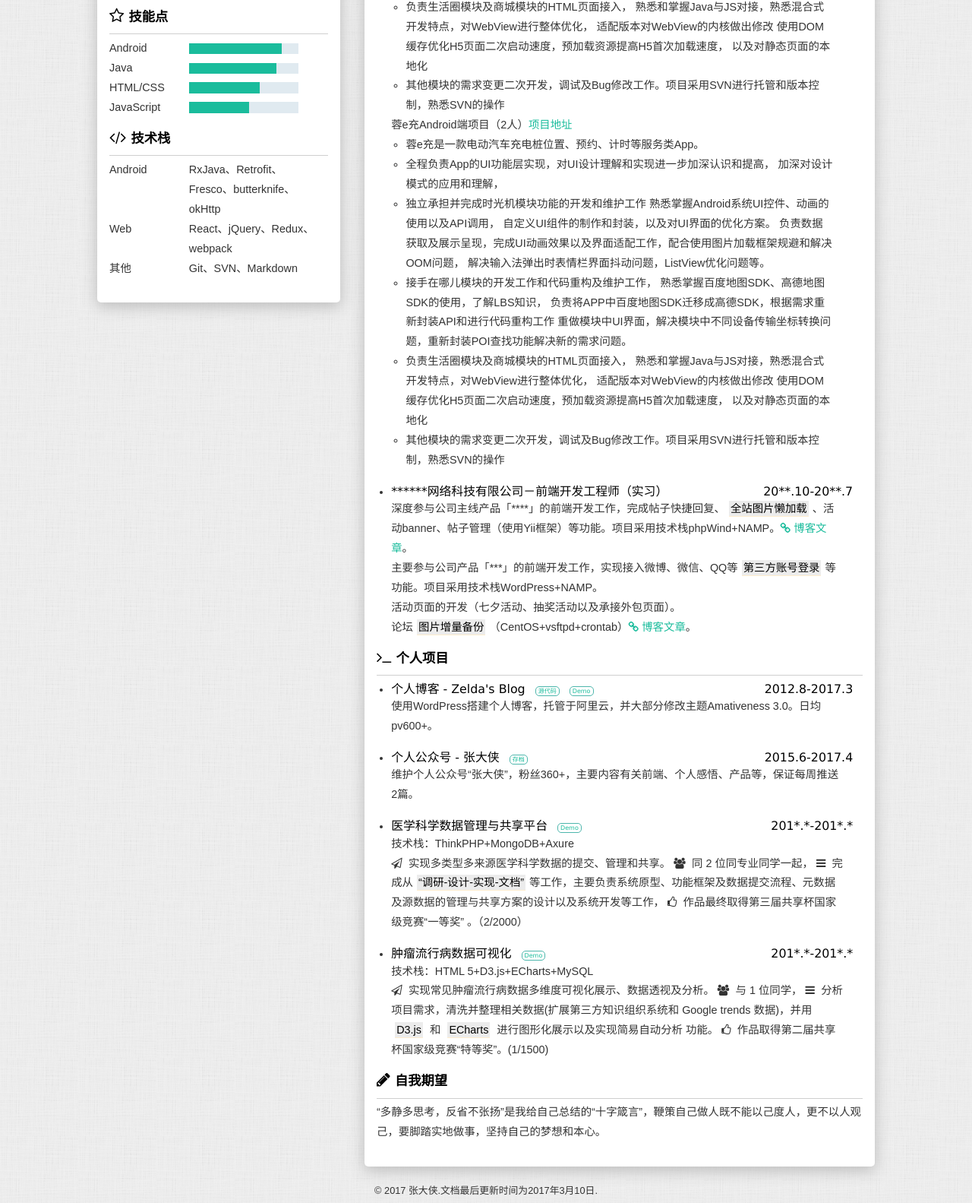
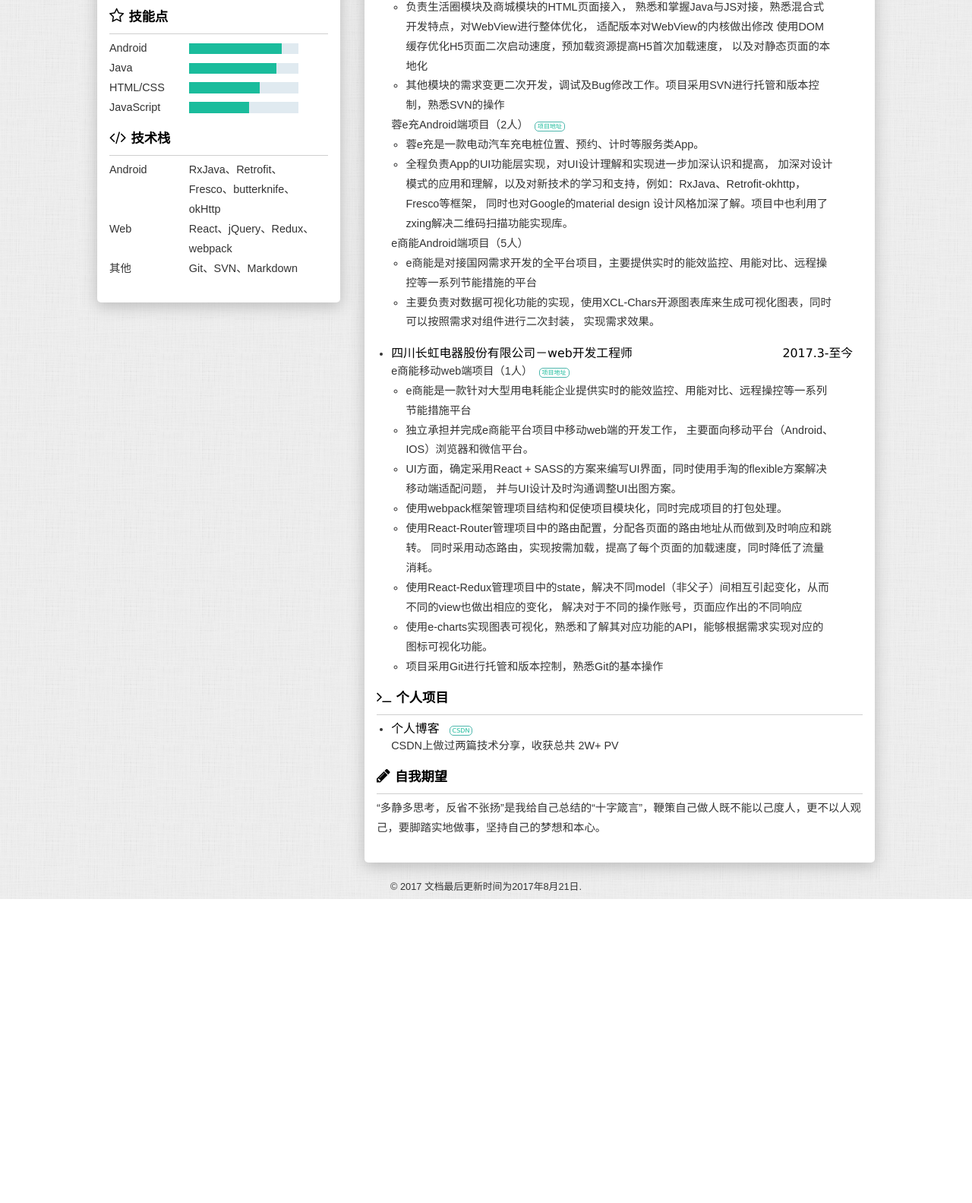
Before and after one commit to Hwacc/resume, a plain HTML site: page index.html in a window 1280 px wide. Shown: the part 565-2148 px from the top of the page at 76% size. After the commit the page ends 1748 px from the top, so only its background shows below. Drawn offline with Linux system fonts and the light colour scheme.

Commit message:
final edit

```diff
--- a/index.html
+++ b/index.html
@@ -61,7 +61,7 @@
                     </li>
                     <li>
                         <label>邮箱</label>
-                        <a href="mshcccch@gmail.com" target="_blank">mshcccch@gmail.com</a>
+                        <a href="mailto:mshcccch@gmail.com?subject=Hello%20Interview" target="_blank">mshcccch@gmail.com</a>
                     </li>
                     <li>
                         <label>个人博客</label>
@@ -141,7 +141,7 @@
                         <ul class="info-content">
 							<li class="info-li">
 								<ul class="info-ul">
-									小生活Android端项目（4人）<span class="link"><a href="http://itsay.tech/" target="_blank">App下载</a></span>
+									小生活Android端项目（4人）<span class="link"><a href="http://sj.qq.com/myapp/detail.htm?apkName=com.changhong.mhome" target="_blank">App下载</a></span>
 									<li>小生活是一款围绕家庭展开的生活服务类App，旨在联系家庭，建立以家为单位的生态圈。
 									主要负责深度参与小生活项目Android端开发工作</li>
 									<li>独立承担并完成注册登录模块的开发和维护工作
@@ -174,49 +174,63 @@
 							</li>
 							<li class="info-li">
 								<ul class="info-ul">
-									蓉e充Android端项目（2人）<span class="link"><a href="http://itsay.tech/" target="_blank">项目地址</a></span>
+									蓉e充Android端项目（2人）<span class="link"><a href="http://code.taobao.org/p/rongechong/src/" target="_blank">项目地址</a></span>
 									<li>蓉e充是一款电动汽车充电桩位置、预约、计时等服务类App。
 									</li>
 									<li>
 									全程负责App的UI功能层实现，对UI设计理解和实现进一步加深认识和提高，
-									加深对设计模式的应用和理解，
+									加深对设计模式的应用和理解，以及对新技术的学习和支持，例如：RxJava、Retrofit-okhttp，Fresco等框架，
+									同时也对Google的material design 设计风格加深了解。项目中也利用了zxing解决二维码扫描功能实现库。
+									</li>
+								</ul>
+							</li>
+							<li class="info-li">
+								<ul class="info-ul">
+									e商能Android端项目（5人）
+									<li>e商能是对接国网需求开发的全平台项目，主要提供实时的能效监控、用能对比、远程操控等一系列节能措施的平台
 									</li>
 									<li>
-									独立承担并完成时光机模块功能的开发和维护工作
-									熟悉掌握Android系统UI控件、动画的使用以及API调用，
-									自定义UI组件的制作和封装，以及对UI界面的优化方案。
-									负责数据获取及展示呈现，完成UI动画效果以及界面适配工作，配合使用图片加载框架规避和解决OOM问题，
-									解决输入法弹出时表情栏界面抖动问题，ListView优化问题等。
+									主要负责对数据可视化功能的实现，使用XCL-Chars开源图表库来生成可视化图表，同时可以按照需求对组件进行二次封装，
+									实现需求效果。
 									</li>
-									<li>
-									接手在哪儿模块的开发工作和代码重构及维护工作，
-									熟悉掌握百度地图SDK、高德地图SDK的使用，了解LBS知识，
-									负责将APP中百度地图SDK迁移成高德SDK，根据需求重新封装API和进行代码重构工作
-									重做模块中UI界面，解决模块中不同设备传输坐标转换问题，重新封装POI查找功能解决新的需求问题。
-									</li>
-									<li>
-									负责生活圈模块及商城模块的HTML页面接入，
-									熟悉和掌握Java与JS对接，熟悉混合式开发特点，对WebView进行整体优化，
-									适配版本对WebView的内核做出修改
-									使用DOM缓存优化H5页面二次启动速度，预加载资源提高H5首次加载速度，
-									以及对静态页面的本地化
-									</li>
-									<li>其他模块的需求变更二次开发，调试及Bug修改工作。项目采用SVN进行托管和版本控制，熟悉SVN的操作</li>
 								</ul>
 							</li>
                         </ul>
                     </li>
                     <li>
                         <h3>
-                            <span>******网络科技有限公司－前端开发工程师（实习）</span>
-                            <time>20**.10-20**.7</time>
+                            <span>四川长虹电器股份有限公司－web开发工程师</span>
+                            <time>2017.3-至今</time>
                         </h3>
                         <ul class="info-content">
-                            <li>深度参与公司主线产品「****」的前端开发工作，完成帖子快捷回复、<mark>全站图片懒加载</mark>、活动banner、帖子管理（使用Yii框架）等功能。项目采用技术栈phpWind+NAMP。<a href="http://itsay.tech/162/" target="_blank"><i class="fa fa-link" aria-hidden="true"></i>博客文章</a>。</li>
-                            <li>主要参与公司产品「***」的前端开发工作，实现接入微博、微信、QQ等<mark>第三方账号登录</mark>等功能。项目采用技术栈WordPress+NAMP。</li>
-                            <li>活动页面的开发（七夕活动、抽奖活动以及承接外包页面）。</li>
-                            <li>论坛<mark>图片增量备份</mark>（CentOS+vsftpd+crontab）<a href="http://itsay.tech/166/" target="_blank"><i class="fa fa-link" aria-hidden="true"></i>博客文章</a>。</li>
-                        </ul>
+							<li class="info-li">
+								<ul class="info-ul">
+									e商能移动web端项目（1人）<span class="link"><a href="http://wap.eshangneng.com" target="_blank">项目地址</a></span>
+									<li>e商能是一款针对大型用电耗能企业提供实时的能效监控、用能对比、远程操控等一系列节能措施平台</li>
+									<li>独立承担并完成e商能平台项目中移动web端的开发工作，
+										主要面向移动平台（Android、IOS）浏览器和微信平台。
+									</li>
+									<li>
+										UI方面，确定采用React + SASS的方案来编写UI界面，同时使用手淘的flexible方案解决移动端适配问题，
+										并与UI设计及时沟通调整UI出图方案。
+									</li>
+									<li>
+										使用webpack框架管理项目结构和促使项目模块化，同时完成项目的打包处理。
+									</li>
+									<li>
+										使用React-Router管理项目中的路由配置，分配各页面的路由地址从而做到及时响应和跳转。
+										同时采用动态路由，实现按需加载，提高了每个页面的加载速度，同时降低了流量消耗。
+									</li>
+									<li>使用React-Redux管理项目中的state，解决不同model（非父子）间相互引起变化，从而不同的view也做出相应的变化，
+										解决对于不同的操作账号，页面应作出的不同响应</li>
+									<li>
+										使用e-charts实现图表可视化，熟悉和了解其对应功能的API，能够根据需求实现对应的图标可视化功能。
+									</li>
+									<li> 项目采用Git进行托管和版本控制，熟悉Git的基本操作</li>
+								</ul>
+							</li>
+						</ul>
+                    </li>
                     </li>
                 </ul>
             </div>
@@ -227,76 +241,14 @@
                 <ul>
                     <li>
                         <h3>
-                            <span>个人博客 - Zelda's Blog</span>
-                            <span class="link"><a href="https://github.com/zelda/Amativeness" target="_blank">源代码</a></span>
-                            <span class="link"><a href="http://itsay.tech/" target="_blank">Demo</a></span>
-                            <time>2012.8-2017.3</time>
+                            <span>个人博客</span>
+                            <span class="link"><a href="http://blog.csdn.net/u012227600" target="_blank">CSDN</a></span>
                         </h3>
                         <ul class="info-content">
-                            <li>使用WordPress搭建个人博客，托管于阿里云，并大部分修改主题Amativeness 3.0。日均pv600+。</li>
+                            <li>CSDN上做过两篇技术分享，收获总共 2W+ PV</li>
                         </ul>
                     </li>
-                    <li>
-                        <h3>
-                            <span>个人公众号 - 张大侠</span>
-                            <span class="link"><a href="http://itsay.tech/mp/" target="_blank">存档</a></span>
-                            <time>2015.6-2017.4</time>
-                        </h3>
-                        <ul class="info-content">
-                            <li>维护个人公众号“张大侠”，粉丝360+，主要内容有关前端、个人感悟、产品等，保证每周推送2篇。</li>
-                        </ul>
-                    </li>
-                    <li>
-                        <h3>
-                            <span>医学科学数据管理与共享平台</span>
-                            <span class="link"><a href="http://med-it.cn/SDMSPM/index.php" target="_blank">Demo</a></span>
-                            <time>201*.*-201*.*</time>
-                        </h3>
-                        <ul class="info-content">
-                            <li>技术栈：ThinkPHP+MongoDB+Axure</li>
-                            <li>
-                                <i class="fa fa-paper-plane-o" aria-hidden="true"></i>
-                                实现多类型多来源医学科学数据的提交、管理和共享。
-                                <i class="fa fa-users" aria-hidden="true"></i>
-                                同 2 位同专业同学一起，
-                                <i class="fa fa-bars" aria-hidden="true"></i>
-                                完成从<mark>“调研-设计-实现-文档”</mark>等工作，主要负责系统原型、功能框架及数据提交流程、元数据及源数据的管理与共享方案的设计以及系统开发等工作，
-                                <i class="fa fa-thumbs-o-up" aria-hidden="true"></i>
-                                作品最终取得第三届共享杯国家级竞赛“一等奖” 。（2/2000）</li>
-                        </ul>
-                    </li>
-                    <li>
-                        <h3>
-                            <span>肿瘤流行病数据可视化</span>
-                            <span class="link"><a href="http://med-it.cn/CEDV/index.php" target="_blank">Demo</a></span>
-                            <time>201*.*-201*.*</time>
-                        </h3>
-                        <ul class="info-content">
-                            <li>技术栈：HTML 5+D3.js+ECharts+MySQL</li>
-                            <li>
-                                <i class="fa fa-paper-plane-o" aria-hidden="true"></i>
-                                实现常见肿瘤流行病数据多维度可视化展示、数据透视及分析。
-                                <i class="fa fa-users" aria-hidden="true"></i>
-                                与 1 位同学，
-                                <i class="fa fa-bars" aria-hidden="true"></i>
-                                分析项目需求，清洗并整理相关数据(扩展第三方知识组织系统和 Google trends 数据)，并用 <mark>D3.js</mark> 和 <mark>ECharts</mark> 进行图形化展示以及实现简易自动分析 功能。
-                                <i class="fa fa-thumbs-o-up" aria-hidden="true"></i>
-                                作品取得第二届共享杯国家级竞赛“特等奖”。(1/1500)
-                            </li>
-                        </ul>
-                    </li>
-<!--                     <li>
-                        <h3>
-                            <span>个人简历模板</span>
-                            <span class="link"><a href="http://itsay.tech/cv/" target="_blank">源代码</a></span>
-                            <span class="link"><a href="http://itsay.tech/cv/" target="_blank">Demo</a></span>
-                            <time>2017.2-2017.3</time>
-                        </h3>
-                        <ul class="info-content">
-                            <li>调研网上web简历模板，自己制作出适宜前端求职的简历模板，并<mark>兼容移动端显示</mark>，以及<mark>生成二维码</mark>访问等功能</li>
-                        </ul>
-                    </li> -->
-                </ul>
+                   </ul>
             </div>
             <!-- 自我评价 -->
             <div class="work info-unit">
@@ -307,7 +259,7 @@
         </div>
     </div>
     <div class="footer">
-        <p>© 2017 张大侠.文档最后更新时间为<time>2017年3月10日</time>.</p>
+        <p>© 2017 文档最后更新时间为<time>2017年8月21日</time>.</p>
     </div>
 </body>
 </html>
--- a/static/css/index.css
+++ b/static/css/index.css
@@ -97,6 +97,14 @@ body {
 }
 .container .main .info-unit ul li .info-content li .info-ul {
   padding-left: 0px;
+}
+.container .main .info-unit ul li .info-content li .info-ul .link {
+  font-size: .5rem;
+  border: 1px solid #4db6ac;
+  padding: 1px 3px;
+  -webkit-border-radius: 5px;
+  border-radius: 5px;
+  margin-left: .5rem;
 }
 .container .main .info-unit ul li .info-content li .info-ul > li {
   margin-left: 1.2rem;
```
